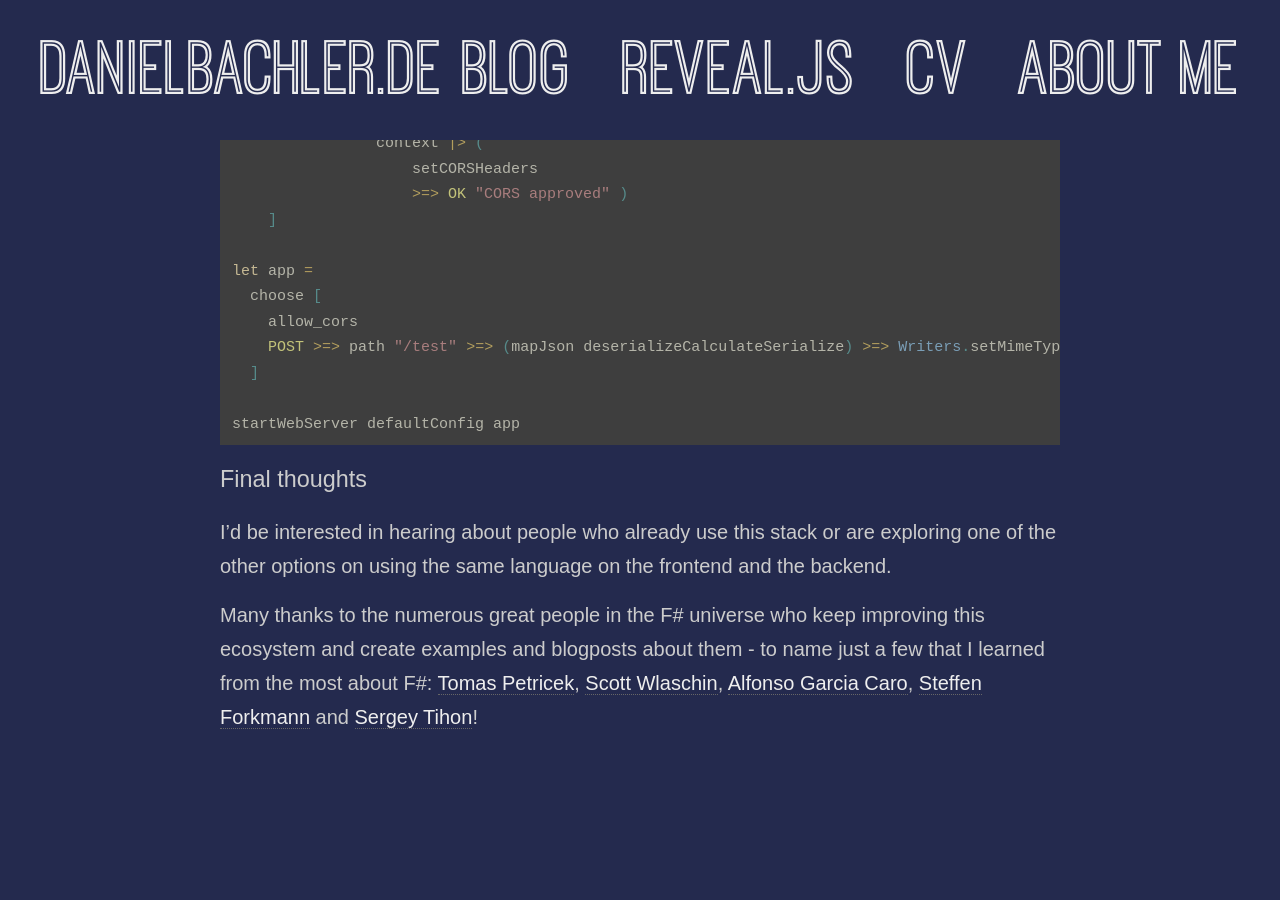
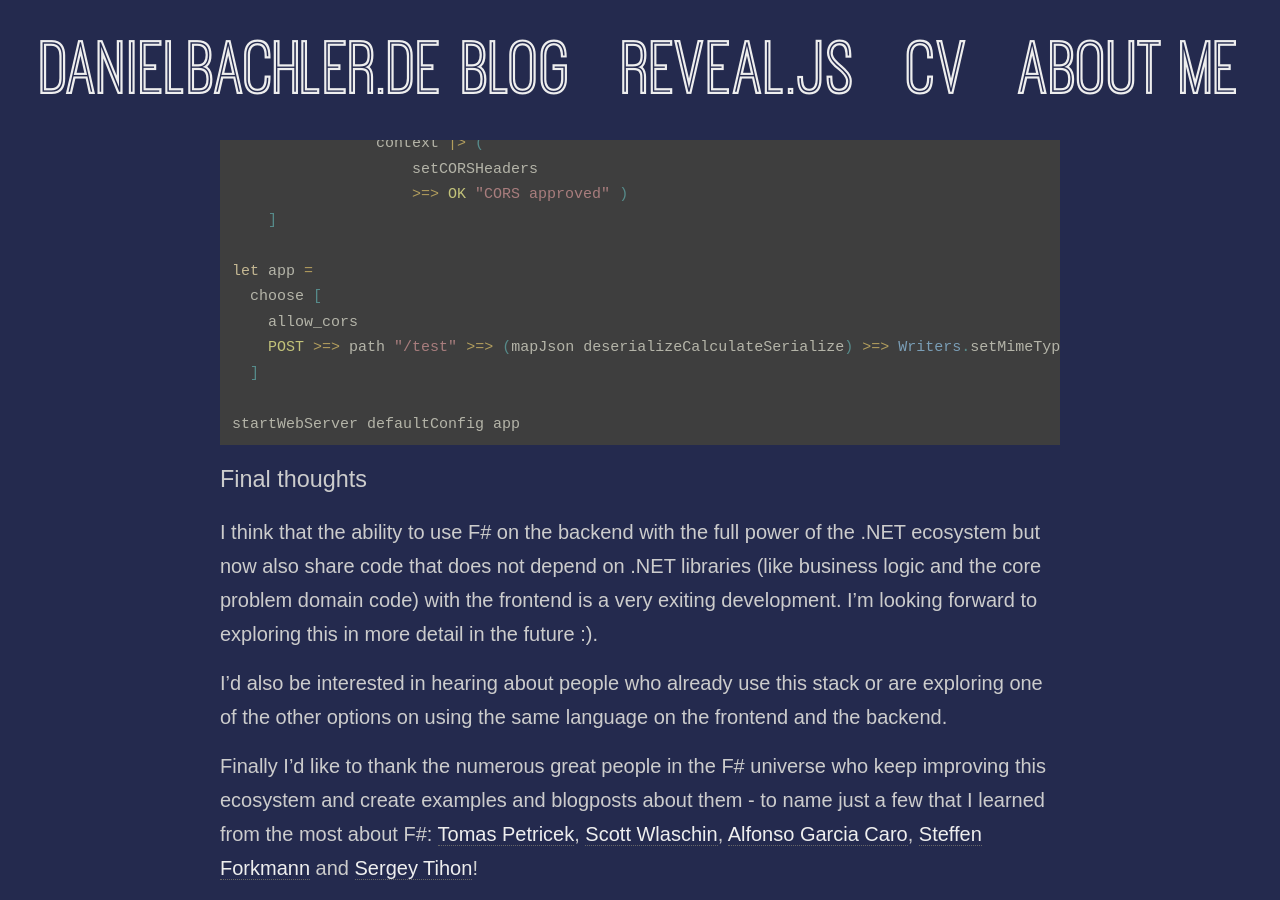
Before and after one commit to danyx23/danyx23.github.io, a Jekyll site: the page built from _posts/2016-12-10-f-sharp-on-the-frontend-and-the-backend.md, in a window 1280 px wide and 900 px high, scrolled down 10496 px. Built offline with Jekyll 4.4.1, drawn with Linux system fonts in a browser that asks for light colours; before the commit the page ends 11245 px from its top, so only the background shows below that.

Commit message:
minor additions

```diff
--- a/_posts/2016-12-10-f-sharp-on-the-frontend-and-the-backend.md
+++ b/_posts/2016-12-10-f-sharp-on-the-frontend-and-the-backend.md
@@ -326,6 +326,8 @@ startWebServer defaultConfig app
 
 ### Final thoughts
 
-I'd be interested in hearing about people who already use this stack or are exploring one of the other options on using the same language on the frontend and the backend.
+I think that the ability to use F# on the backend with the full power of the .NET ecosystem but now also share code that does not depend on .NET libraries (like business logic and the core problem domain code) with the frontend is a very exiting development. I'm looking forward to exploring this in more detail in the future :).
 
-Many thanks to the numerous great people in the F# universe who keep improving this ecosystem and create examples and blogposts about them - to name just a few that I learned from the most about F#: [Tomas Petricek](https://github.com/tpetricek), [Scott Wlaschin](https://fsharpforfunandprofit.com/), [Alfonso Garcia Caro](https://github.com/alfonsogarciacaro), [Steffen Forkmann](https://github.com/forki) and [Sergey Tihon](https://sergeytihon.wordpress.com/)!
+I'd also be interested in hearing about people who already use this stack or are exploring one of the other options on using the same language on the frontend and the backend.
+
+Finally I'd like to thank the numerous great people in the F# universe who keep improving this ecosystem and create examples and blogposts about them - to name just a few that I learned from the most about F#: [Tomas Petricek](https://github.com/tpetricek), [Scott Wlaschin](https://fsharpforfunandprofit.com/), [Alfonso Garcia Caro](https://github.com/alfonsogarciacaro), [Steffen Forkmann](https://github.com/forki) and [Sergey Tihon](https://sergeytihon.wordpress.com/)!
--- a/cv.html
+++ b/cv.html
@@ -5,7 +5,7 @@ layout: default
 <table class="cv-table">
 <tr>
   <td class="cv-time">Current</td>
-  <td>Senior software engineer at Douglas Connect, working on making toxicological data sources more accessilbe (using mostly Elm and Python) and taking care of deployments (Docker/Kubernetes setup). On the side, developing a slideshow tool for professional photographers. Learning Haskell, F# and PureScript. Co-organizing the Berlin Elm meetup.</td>
+  <td>Senior software engineer at Douglas Connect, working on making toxicological data sources more accessible (using mostly Elm and Python) and taking care of deployments (Docker/Kubernetes setup). On the side, developing a slideshow tool for professional photographers. Learning Haskell, F# and PureScript. Co-organizing the Berlin Elm meetup.</td>
 </tr>
 <tr>
   <td class="cv-time">2008-2015</td>
```
